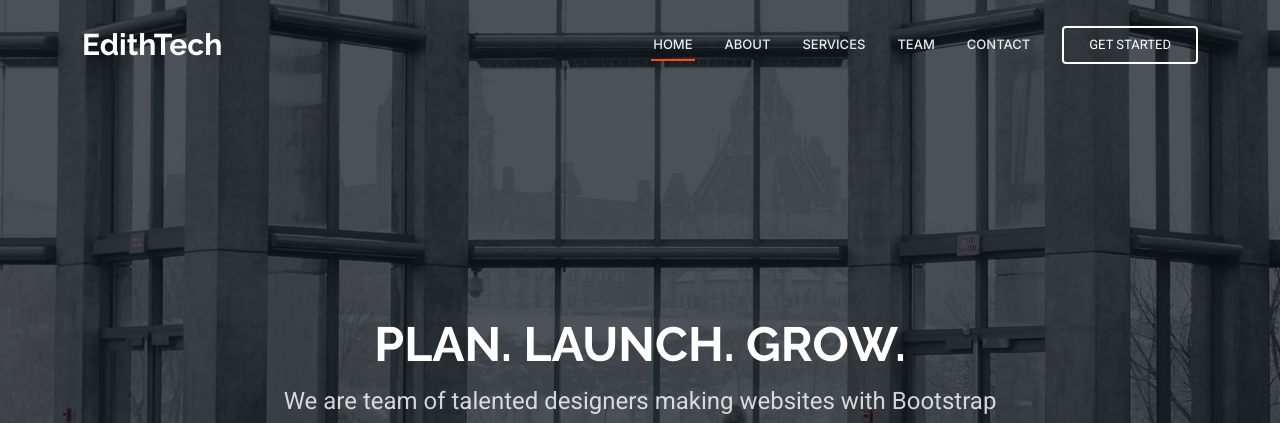
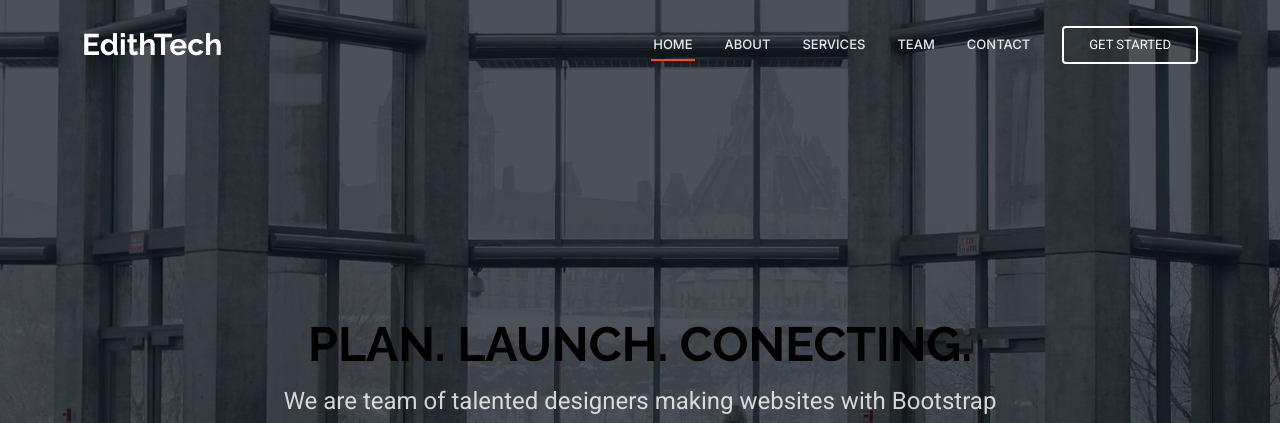
Before and after one commit to sysadit/PT.-EDITH-Technology-Solution, a plain HTML site: page Dewi-1.0.0/index.html in a window 1280 px wide. Shown: the top 423 px of the page. Drawn offline with Linux system fonts and the light colour scheme; animation ran at ten frames a second.

Commit message:
feat: update landing page #3

```diff
--- a/Dewi-1.0.0/index.html
+++ b/Dewi-1.0.0/index.html
@@ -71,7 +71,7 @@
       <img src="assets/img/hero-bg.jpg" alt="" data-aos="fade-in">
 
       <div class="container d-flex flex-column align-items-center">
-        <h2 data-aos="fade-up" data-aos-delay="100">PLAN. LAUNCH. GROW.</h2>
+        <h2 data-aos="fade-up" data-aos-delay="100" style="color: black;">PLAN. LAUNCH. CONECTING.</h2>
         <p data-aos="fade-up" data-aos-delay="200">We are team of talented designers making websites with Bootstrap</p>
         <div class="d-flex mt-4" data-aos="fade-up" data-aos-delay="300">
           <a href="#about" class="btn-get-started">Get Started</a>
```
